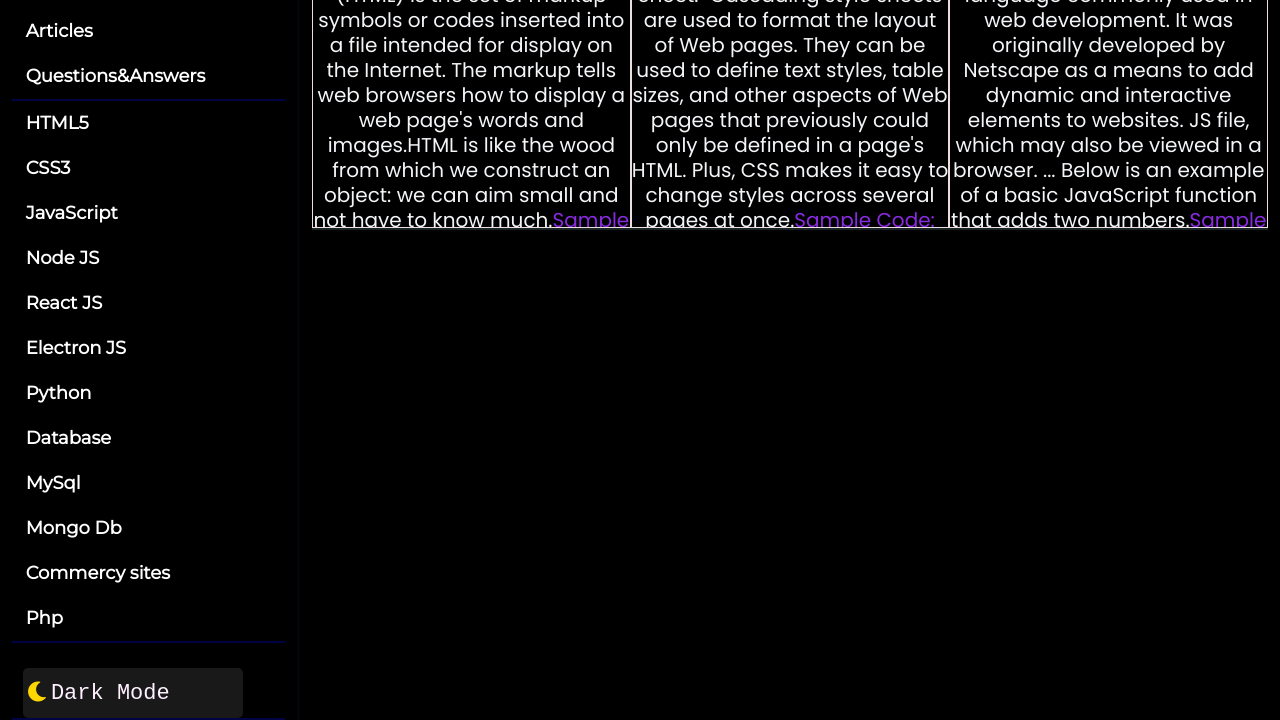
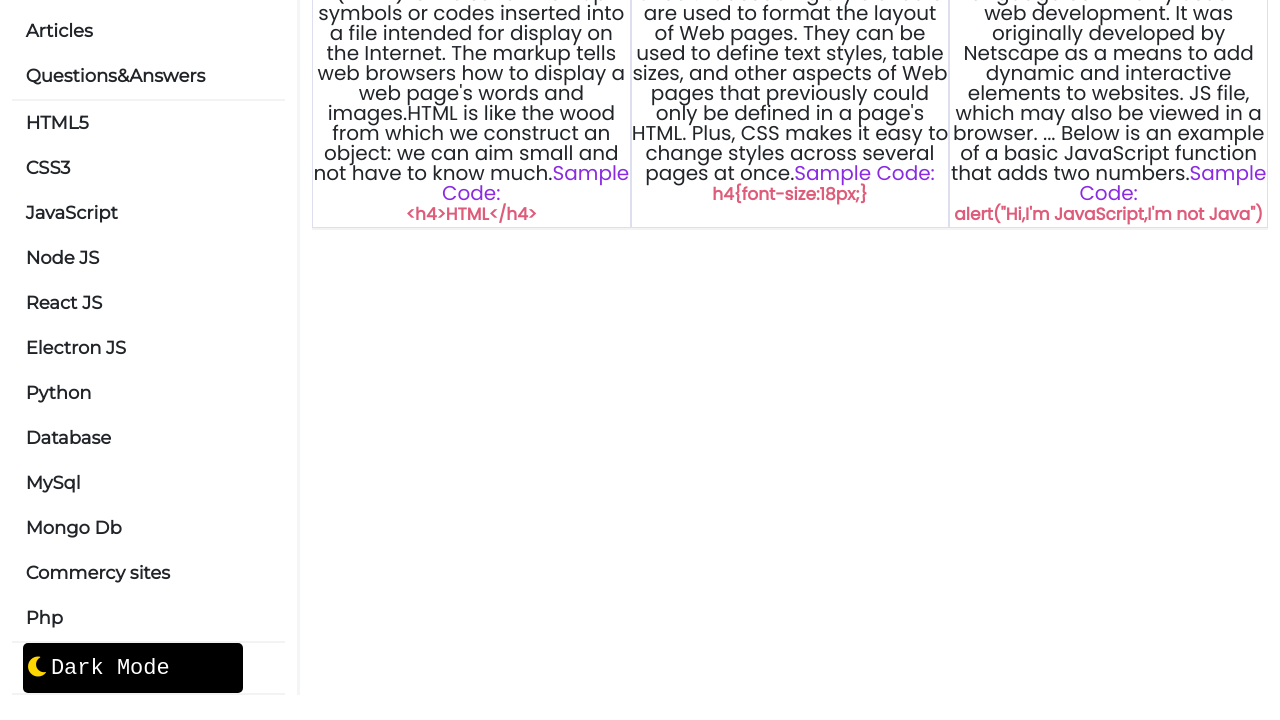
Before and after one commit to JAghazada/JStyle-site, a plain HTML site: page index.html in a window 1280 px wide. Shown: the part 186-906 px from the top of the page. After the commit the page ends 881 px from the top, so only its background shows below. Drawn offline with nearby package versions, Linux system fonts and the light colour scheme.

Commit message:
Update index.html

```diff
--- a/index.html
+++ b/index.html
@@ -14,8 +14,8 @@
     <link href="https://cdn.jsdelivr.net/npm/bootstrap@5.0.1/dist/css/bootstrap.min.css" rel="stylesheet" integrity="sha384-+0n0xVW2eSR5OomGNYDnhzAbDsOXxcvSN1TPprVMTNDbiYZCxYbOOl7+AMvyTG2x" crossorigin="anonymous">
     <link rel="icon" href="./assets/images/indir.png" type="image/gif" sizes="16x16">
     <link rel="stylesheet" href="./assets/css/reset.css">
-    <link rel="stylesheet" href="./assets/css/dark.css">
-    <!-- <link rel="stylesheet" href="./assets/css/style.css"> -->
+<!--     <link rel="stylesheet" href="./assets/css/dark.css"> -->
+    <link rel="stylesheet" href="./assets/css/style.css">
 </head>
 <body>
   <!-- Navbar -->
```
